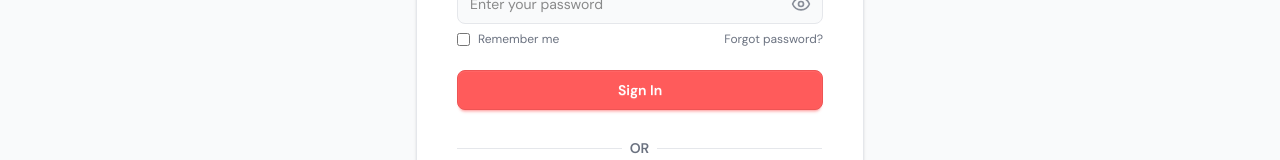
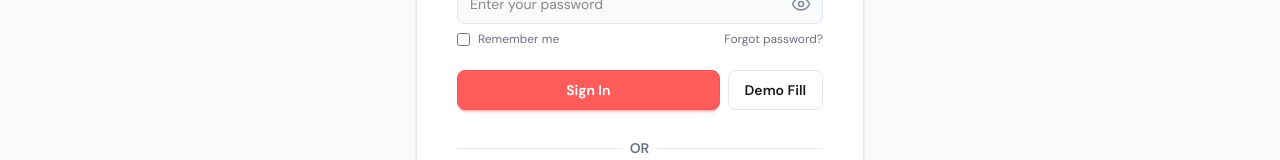
Before and after one commit to MD-Nayeem909/B12A10-FoodLover-client, a React (Vite) app: page /auth/login in a window 1280 px wide. Shown: the part 426-586 px from the top of the page. Built offline with nearby package versions, Linux system fonts and the light colour scheme; no server answers; a web font is replaced by a local one.

Commit message:
feat: implement user login page with email, password, and Google authentication support

```diff
--- a/src/Pages/Login.jsx
+++ b/src/Pages/Login.jsx
@@ -114,7 +114,19 @@ const Login = () => {
                 <Link className="link link-hover text-neutral">Forgot password?</Link>
               </div>
             </div>
-            <button className="btn btn-primary mt-4">Sign In</button>
+            <div className="flex gap-2 mt-4">
+              <button type="submit" className="btn btn-primary flex-1">Sign In</button>
+              <button
+                type="button"
+                onClick={() => {
+                  setEmail("demo@user.com");
+                  setPassword("Demo123");
+                }}
+                className="btn btn-outline border-base-300"
+              >
+                Demo Fill
+              </button>
+            </div>
           </fieldset>
           <div className="flex items-center gap-2 mt-4">
             <span className="w-[45%] h-px bg-base-300"></span>
```
